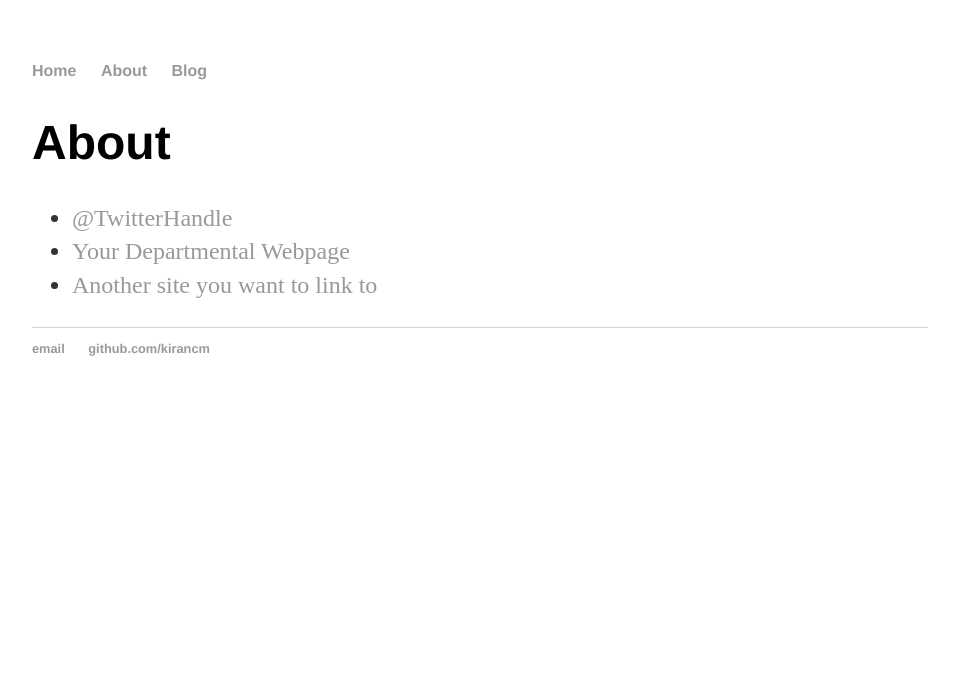
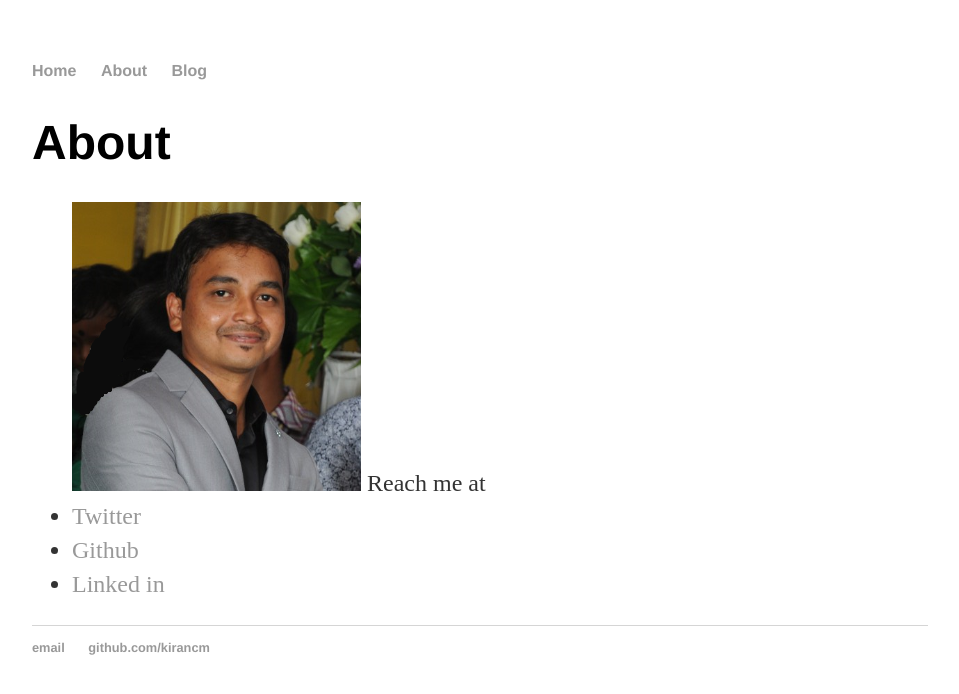
Before and after one commit to kirancm/kirancm.github.io, a Jekyll site: the page built from about/index.html, in a window 1280 px wide. Shown: the top 694 px of the page, without its empty margins (160-1119 px from the left). Built offline with Jekyll 4.4.1, drawn with Linux system fonts in a browser that asks for light colours.

Commit message:
first commit with Jekyll

```diff
--- a/_layouts/default.html
+++ b/_layouts/default.html
@@ -21,7 +21,7 @@
         <footer>
             <ul>
                 <li><a href="mailto:kirancm121@gmail.com">email</a></li>
-                <li><a href="https://github.com/hankquinlan">github.com/kirancm</a></li>
+                <li><a href="https://github.com/kirancm">github.com/kirancm</a></li>
             </ul>
         </footer>
     </body>
--- a/about/index.html
+++ b/about/index.html
@@ -8,8 +8,10 @@ title: About Hank Quinlan
 			<p></p>
 
 			<ul class="contacts">
-				<li><a href="#">@TwitterHandle</a></li>
-				<li><a href="#">Your Departmental Webpage</a></li>
-				<li><a href="#">Another site you want to link to</a></li>
+				<img src="../assets/images/kiranProfilePic.png" />
+				Reach me at
+				<li><a href="https://twitter.com/kiran_cm">Twitter</a></li>
+				<li><a href="https://github.com/kirancm">Github</a></li>
+				<li><a href="www.linkedin.com/in/kiran-cm-5b7665bb">Linked in</a></li>
 				</ul>
 		</div>
```
Also changed, not shown: assets/images/kiranProfilePic.png (added).
